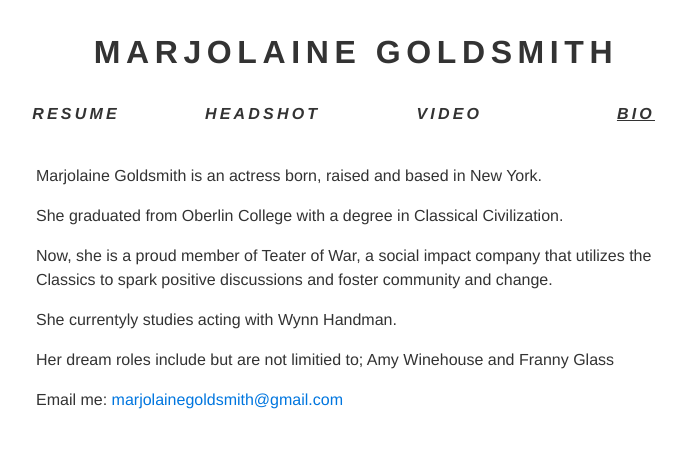
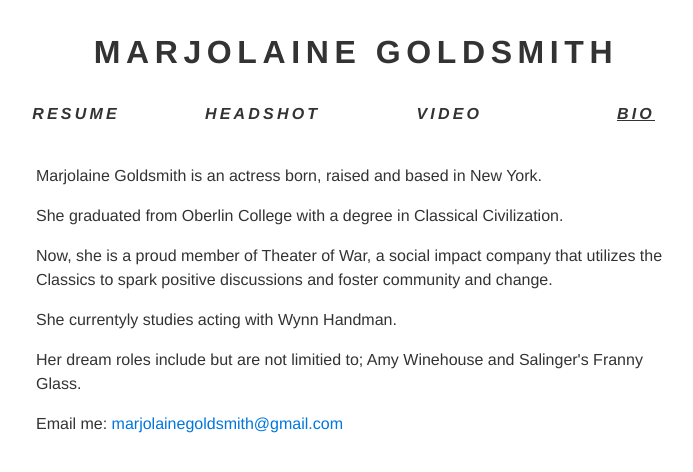
Before and after one commit to marjogold/marjolainegoldsmith, a Jekyll site: the page built from bio.html, in a window 1280 px wide. Shown: the top 472 px of the page, without its empty margins (284-977 px from the left). Built offline with Jekyll 4.4.1, drawn with Linux system fonts in a browser that asks for light colours; nearby versions of some CDN libraries; Markdown is read by kramdown in place of the engine named in the settings.

Commit message:
Update bio.html

```diff
--- a/bio.html
+++ b/bio.html
@@ -7,9 +7,9 @@ title: Bio | Marjolaine Goldsmith
 
 <p>She graduated from Oberlin College with a degree in Classical Civilization.</p>
 
-<p>Now, she is a proud member of Teater of War, a social impact company that utilizes the Classics to spark positive discussions and foster community and change.</p>
+<p>Now, she is a proud member of Theater of War, a social impact company that utilizes the Classics to spark positive discussions and foster community and change.</p>
 
 <p>She currentyly studies acting with Wynn Handman.<p>
-  <p> Her dream roles include but are not limitied to; Amy Winehouse and Franny Glass
+  <p> Her dream roles include but are not limitied to; Amy Winehouse and Salinger's Franny Glass.
 
 <p>Email me: <a href="mailto:marjolainegoldsmith@gmail.com">marjolainegoldsmith@gmail.com</a></p>
```
